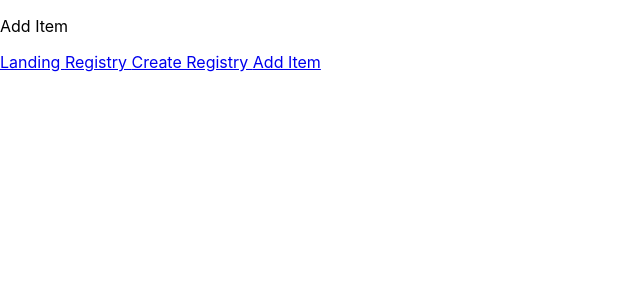
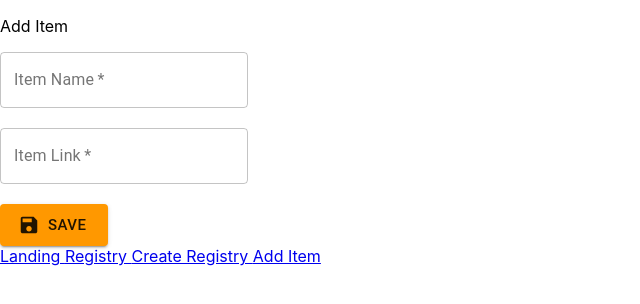
Before and after one commit to ceckles/mv_tiemyknot, a React (Create React App) app: page /addItem in a window 1280 px wide. Shown: the top 304 px of the page, without its empty margins (0-640 px from the left). Built offline with nearby package versions, Linux system fonts and the light colour scheme.

Commit message:
initial form for add item

```diff
--- a/src/pages/addItem.js
+++ b/src/pages/addItem.js
@@ -1,5 +1,10 @@
 import React from 'react';
 import { makeStyles } from "@material-ui/core/styles";
+import FormControl from '@material-ui/core/FormControl';
+import { InputLabel, Input } from '@material-ui/core';
+import Button from '@material-ui/core/Button';
+import SaveIcon from '@material-ui/icons/Save';
+import TextField from '@material-ui/core/TextField';
 
 //Styles
 const useStyles = makeStyles((theme) => ({  }));
@@ -10,6 +15,25 @@ const AddItem = () =>{
 
         return(
             <div><p>Add Item</p>
+
+                <FormControl className={classes.root} noValidate autoComplete="off">
+                    <TextField required id="outlined-required" label="Item Name" variant="outlined" /><br/>
+                    <TextField required id="outlined-required"label="Item Link" variant="outlined" /><br/>
+                </FormControl><br/>
+
+
+                <Button
+        variant="contained"
+        color="primary"
+        size="large"
+        className={classes.button}
+        startIcon={<SaveIcon />}
+      >
+        Save
+      </Button>
+
+
+
             </div>);
 };
 
```
Also changed, not shown: 1 other file (tests, documents, lock files or other folders).
